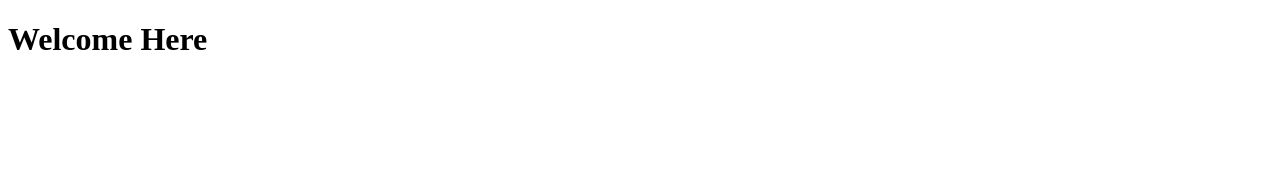
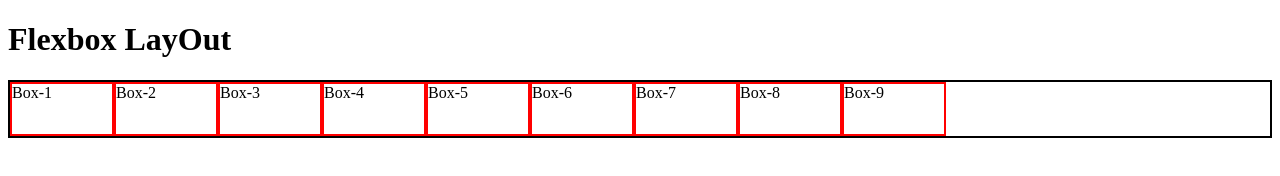
Before and after one commit to AkibRiad/Day-One, a plain HTML site: page index.html in a window 1280 px wide. Drawn offline with Linux system fonts and the light colour scheme.

Commit message:
flex understanding

```diff
--- a/index.html
+++ b/index.html
@@ -4,8 +4,33 @@
     <meta charset="UTF-8">
     <meta name="viewport" content="width=device-width, initial-scale=1.0">
     <title>Responsiveness</title>
+    <style>
+        .container{
+
+            border: 2px solid black;
+            display: flex;
+            flex-wrap: wrap;
+
+        }
+        .box{
+            border: 2px solid red;
+            width: 100px ;
+            height: 50px;
+        }
+    </style>
 </head>
 <body>
-    <h1>Welcome Here</h1>
+    <h1>Flexbox LayOut</h1>
+    <div class="container">
+        <div class="box">Box-1</div>
+        <div class="box">Box-2</div>
+        <div class="box">Box-3</div>
+        <div class="box">Box-4</div>
+        <div class="box">Box-5</div>
+        <div class="box">Box-6</div>
+        <div class="box">Box-7</div>
+        <div class="box">Box-8</div>
+        <div class="box">Box-9</div>
+    </div>
 </body>
 </html>
```
